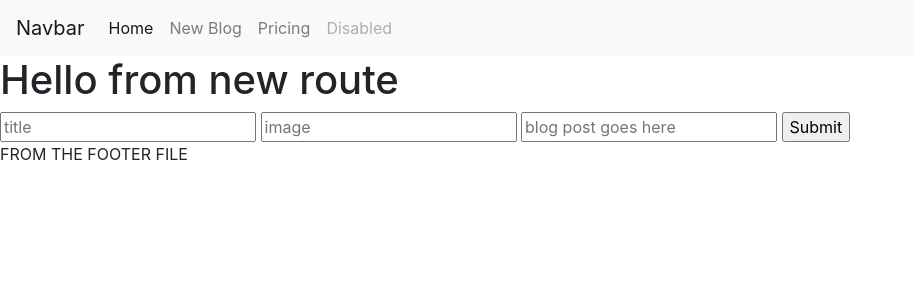
After one commit to vl-bozhkov/blog-app, a Node server app: page /blogs/new in a window 1280 px wide. The commit adds this page. Shown: the top 300 px of the page, without its empty margins (0-913 px from the left). Run offline with Node 20, Linux system fonts and the light colour scheme; some libraries are stand-ins or nearby versions.

Commit message:
created new and create routes

```diff
--- a/app.js
+++ b/app.js
@@ -30,7 +30,7 @@ var Blog = mongoose.model('Blog', blogSchema);
 app.get('/', function(req, res) {
   res.redirect('/blogs');
 });
-
+//INDEX ROUTE
 app.get('/blogs', function(req, res) {
   Blog.find({}, function(e, blogs) {
     if (e) {
@@ -40,7 +40,22 @@ app.get('/blogs', function(req, res) {
     }
   });
 });
+//NEW ROUTE
+app.get('/blogs/new', function(req, res) {
+  res.render('new');
+});
+
+//CREATE ROUTE
+app.post('/blogs', function(req, res) {
+  Blog.create(req.body.blog, function(e, newBlog) {
+    if (e) {
+      res.render('new');
+    } else {
+      res.redirect('/');
+    }
+  });
+});
 //set up server to run at port 3000
-app.listen(3002, function() {
+app.listen(3000, function() {
   console.log('server listen on port 30000');
 });
--- a/views/index.ejs
+++ b/views/index.ejs
@@ -1,3 +1,5 @@
+<% include ./partials/header %>
+
 <h1>INDEX PAGE!!!</h1>
 
 <%blogs.forEach(function(blog){%>
@@ -8,3 +10,5 @@
     <p><%=blog.body%></p>
 </div>
 <%})%>
+
+<% include ./partials/footer %>
--- /dev/null
+++ b/views/new.ejs
@@ -0,0 +1,13 @@
+<% include ./partials/header %>
+<div>
+<h1>Hello from new route</h1>
+<form action="/blogs" method="POST">
+    <input type="text" name="blog[title]" placeholder="title">
+    <input type="text" name="blog[image]" placeholder="image">
+    <input type="text" name="blog[body]" placeholder="blog post goes here">
+    <input type="submit"  value="Submit">
+</form>
+</div>
+
+
+<% include ./partials/footer %>
--- /dev/null
+++ b/views/partials/footer.ejs
@@ -0,0 +1,3 @@
+<p>FROM THE FOOTER FILE </p>
+</body>
+</html>
--- /dev/null
+++ b/views/partials/header.ejs
@@ -0,0 +1,33 @@
+<!DOCTYPE html>
+<html lang="en">
+    <head>
+        <title>Blog App</title>
+        <meta charset="UTF-8">
+        <meta name="viewport" content="width=device-width, initial-scale=1">
+        <link rel="stylesheet" href="https://stackpath.bootstrapcdn.com/bootstrap/4.1.3/css/bootstrap.min.css" integrity="sha384-MCw98/SFnGE8fJT3GXwEOngsV7Zt27NXFoaoApmYm81iuXoPkFOJwJ8ERdknLPMO" crossorigin="anonymous">
+        <link href="https://fonts.googleapis.com/css?family=Mukta:300,400,700" rel="stylesheet">
+        <link href="main.css" rel="stylesheet">
+    </head>
+    <body>
+    <nav class="navbar navbar-expand-lg navbar-light bg-light">
+    <a class="navbar-brand" href="#">Navbar</a>
+    <button class="navbar-toggler" type="button" data-toggle="collapse" data-target="#navbarNav" aria-controls="navbarNav" aria-expanded="false" aria-label="Toggle navigation">
+      <span class="navbar-toggler-icon"></span>
+    </button>
+    <div class="collapse navbar-collapse" id="navbarNav">
+      <ul class="navbar-nav">
+        <li class="nav-item active">
+          <a class="nav-link" href="/">Home <span class="sr-only">(current)</span></a>
+        </li>
+        <li class="nav-item">
+          <a class="nav-link" href="/blogs/new">New Blog</a>
+        </li>
+        <li class="nav-item">
+          <a class="nav-link" href="#">Pricing</a>
+        </li>
+        <li class="nav-item">
+          <a class="nav-link disabled" href="#">Disabled</a>
+        </li>
+      </ul>
+    </div>
+  </nav>
```
Also changed, not shown: public/main.css (added, +8 -0 lines).
